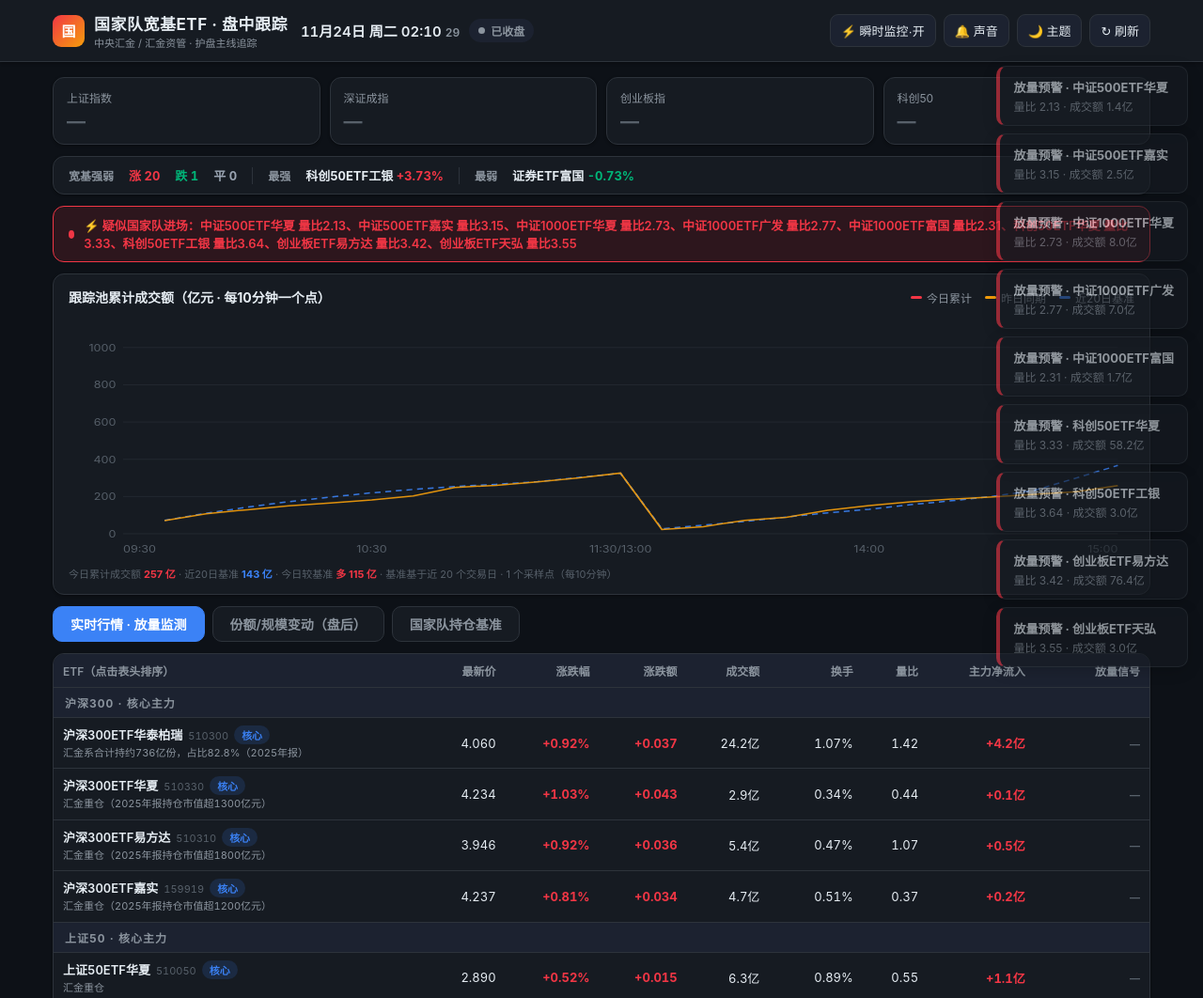
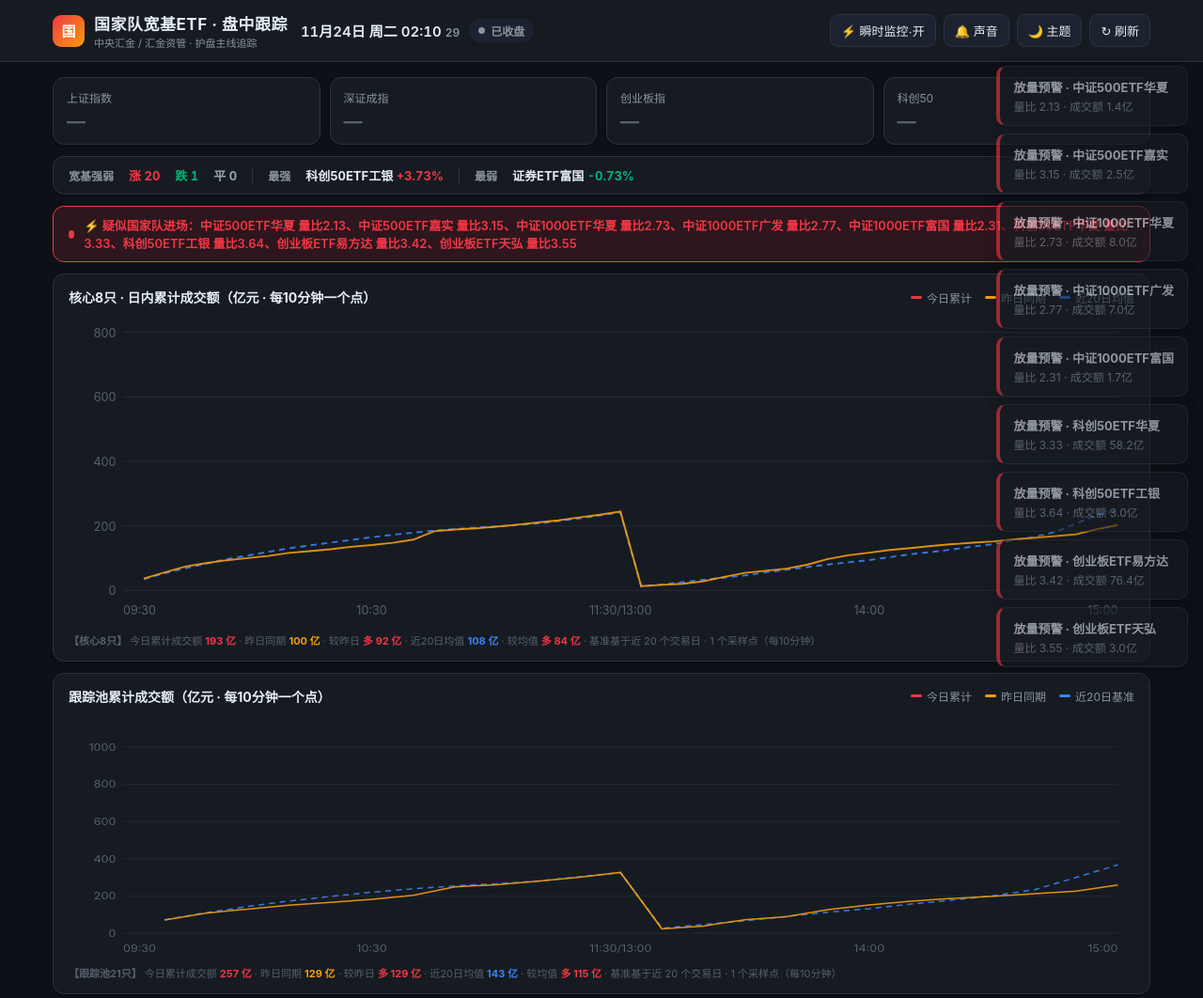
Before and after one commit to myra956-svg/gjd-etf-data, a plain HTML site: page frontend/index.html in a window 1280 px wide. Shown: the top 1062 px of the page at 94% size. Drawn offline with Linux system fonts and the light colour scheme.

Commit message:
feat: 新增核心8只日内累计成交额面板（今日vs昨日同期vs近20日均值），intraday.json points8/hist8 驱动

```diff
--- a/frontend/index.html
+++ b/frontend/index.html
@@ -261,6 +261,20 @@ footer .row{display:flex; justify-content:space-between; flex-wrap:wrap; gap:8px
   <!-- 累计成交额图（10分钟） -->
   <div class="trend-panel">
     <div class="trend-head">
+      <h3>核心8只 · 日内累计成交额（亿元 · 每10分钟一个点）</h3>
+      <div class="trend-legend">
+        <span class="lg"><span class="dot today"></span>今日累计</span>
+        <span class="lg"><span class="dot yest"></span>昨日同期</span>
+        <span class="lg"><span class="dot avg"></span>近20日均值</span>
+      </div>
+    </div>
+    <svg id="trendChart8" viewBox="0 0 900 260" preserveAspectRatio="none"></svg>
+    <div class="trend-note" id="trendNote8">加载中…</div>
+  </div>
+
+  <!-- 累计成交额图（10分钟） -->
+  <div class="trend-panel">
+    <div class="trend-head">
       <h3>跟踪池累计成交额（亿元 · 每10分钟一个点）</h3>
       <div class="trend-legend">
         <span class="lg"><span class="dot today"></span>今日累计</span>
@@ -456,6 +470,7 @@ const SPIKE_WATCH = ALL_ETFS.filter(e=>e.core).map(e=>e.secid); // 监控核心
 const state = {
   quotes:{}, idx:{}, flow:{}, avg:{}, scale:{}, gjdData:null,
   trend:{today:null, hist:{}},
+  trend8:{today:null, hist:{}},
   sortBy:null, sound:false, alerted:new Set(),
   spike:{on:true, last:{}, seen:new Set(), timer:null},
 };
@@ -531,6 +546,17 @@ async function loadAll(){
           histMap[d] = (id.hist[d]||[]).map(p => ({x: minuteIndex(p.t), y: p.v})).filter(p => !isNaN(p.x));
         }
         state.trend.hist = histMap;
+      }
+      // 核心8只曲线（后端 fetch_quotes.py CORE8 聚合）
+      if(id && Array.isArray(id.points8) && id.points8.length){
+        state.trend8.today = id.points8.map(p => ({x: minuteIndex(p.t), y: p.v})).filter(p => !isNaN(p.x));
+      }
+      if(id && id.hist8){
+        const hist8Map = {};
+        for(const d in id.hist8){
+          hist8Map[d] = (id.hist8[d]||[]).map(p => ({x: minuteIndex(p.t), y: p.v})).filter(p => !isNaN(p.x));
+        }
+        state.trend8.hist = hist8Map;
       }
     }
   }catch(e){ console.warn('intraday 加载失败', e); }
@@ -640,19 +666,20 @@ function cmpBy(key){
   };
 }
 
-/* 分钟成交额 SVG 折线图 */
-function renderTrend(){
-  const svg = $('#trendChart');
-  if(!state.trend.today || !state.trend.today.length){
-    $('#trendNote').textContent = '暂无累计成交额数据（盘中每10分钟更新）';
+/* 分钟成交额 SVG 折线图（通用：池子/核心8只共用） */
+function renderTrendInto(cfg){
+  const today = cfg.data.today, hist = cfg.data.hist;
+  const svg = $(cfg.svg), noteEl = $(cfg.note);
+  if(!today || !today.length){
+    noteEl.textContent = '暂无累计成交额数据（盘中每10分钟更新）';
     return;
   }
   const W=900, H=260, ML=46, MR=14, MT=14, MB=28;
   const plotW = W-ML-MR, plotH = H-MT-MB;
   const X0=0, X1=240;
   let ymax = 0;
-  for(const p of state.trend.today) ymax = Math.max(ymax, p.y);
-  for(const d in state.trend.hist) for(const p of state.trend.hist[d]) ymax = Math.max(ymax, p.y);
+  for(const p of today) ymax = Math.max(ymax, p.y);
+  for(const d in hist) for(const p of hist[d]) ymax = Math.max(ymax, p.y);
   ymax = Math.max(10, Math.ceil(ymax/100)*100 + 100);
   const X = x => ML + (x-X0)/(X1-X0)*plotW;
   const Y = y => MT + (1 - y/ymax)*plotH;
@@ -670,25 +697,25 @@ function renderTrend(){
   const xticks = [[0,'09:30'],[60,'10:30'],[120,'11:30/13:00'],[180,'14:00'],[240,'15:00']];
   const xlab = xticks.map(t=>`<text x="${X(t[0])}" y="${H-8}" font-size="10" fill="var(--txt3)" text-anchor="${t[0]===0?'start':(t[0]===240?'end':'middle')}">${t[1]}</text>`).join('');
 
-  const histDates = Object.keys(state.trend.hist).sort();
+  const histDates = Object.keys(hist).sort();
   let yestPath='', avgPath='', avgPts=[];
   if(histDates.length){
-    const yest = state.trend.hist[histDates[histDates.length-1]];
+    const yest = hist[histDates[histDates.length-1]];
     yestPath = path(yest);
     const avgMap = {};
-    for(const d of histDates){ for(const p of state.trend.hist[d]){ avgMap[p.x] = (avgMap[p.x]||[]).concat(p.y); } }
+    for(const d of histDates){ for(const p of hist[d]){ avgMap[p.x] = (avgMap[p.x]||[]).concat(p.y); } }
     avgPts = Object.keys(avgMap).map(x=>({x:+x, y: avgMap[x].reduce((a,b)=>a+b,0)/avgMap[x].length})).sort((a,b)=>a.x-b.x);
     avgPath = path(avgPts);
   }
-  const todayPath = path(state.trend.today);
+  const todayPath = path(today);
 
   svg.innerHTML = grid + ylab + xlab +
     `<path d="${avgPath}" fill="none" stroke="var(--line-avg)" stroke-width="1.5" stroke-dasharray="5,4" opacity="0.9"/>` +
     `<path d="${yestPath}" fill="none" stroke="var(--line-yest)" stroke-width="1.5" opacity="0.9"/>` +
     `<path d="${todayPath}" fill="none" stroke="var(--line-today)" stroke-width="2"/>`;
 
-  const todayLast = state.trend.today[state.trend.today.length-1];
-  let note = `今日累计成交额 <b style="color:var(--line-today)">${todayLast.y.toFixed(0)} 亿</b>`;
+  const todayLast = today[today.length-1];
+  let note = `<b>${cfg.title}</b> 今日累计成交额 <b style="color:var(--line-today)">${todayLast.y.toFixed(0)} 亿</b>`;
   if(histDates.length){
     // 近20日基准：取与今日最后一点同时点(最接近)的均值
     let baseY = null;
@@ -697,14 +724,31 @@ function renderTrend(){
       for(const p of avgPts){ if(Math.abs(p.x - todayLast.x) < Math.abs(best.x - todayLast.x)) best = p; }
       baseY = best.y;
     }
+    let yestY = null;
+    const yestPts = hist[histDates[histDates.length-1]] || [];
+    if(yestPts.length){
+      let best = yestPts[0];
+      for(const p of yestPts){ if(Math.abs(p.x - todayLast.x) < Math.abs(best.x - todayLast.x)) best = p; }
+      yestY = best.y;
+    }
+    if(yestY !== null){
+      const d = todayLast.y - yestY;
+      note += ` · 昨日同期 <b style="color:var(--line-yest)">${yestY.toFixed(0)} 亿</b>`;
+      note += ` · 较昨日 <b class="${d>0?'up':(d<0?'down':'flat')}">${d>0?'多':(d<0?'少':'持平')} ${Math.abs(d).toFixed(0)} 亿</b>`;
+    }
     if(baseY !== null){
       const d = todayLast.y - baseY;
-      note += ` · 近20日基准 <b style="color:var(--line-avg)">${baseY.toFixed(0)} 亿</b>`;
-      note += ` · 今日较基准 <b class="${d>0?'up':(d<0?'down':'flat')}">${d>0?'多':(d<0?'少':'持平')} ${Math.abs(d).toFixed(0)} 亿</b>`;
+      note += ` · 近20日均值 <b style="color:var(--line-avg)">${baseY.toFixed(0)} 亿</b>`;
+      note += ` · 较均值 <b class="${d>0?'up':(d<0?'down':'flat')}">${d>0?'多':(d<0?'少':'持平')} ${Math.abs(d).toFixed(0)} 亿</b>`;
     }
   }
-  note += ` · 基准基于近 ${histDates.length} 个交易日 · ${state.trend.today.length} 个采样点（每10分钟）`;
-  $('#trendNote').innerHTML = note;
+  note += ` · 基准基于近 ${histDates.length} 个交易日 · ${today.length} 个采样点（每10分钟）`;
+  noteEl.innerHTML = note;
+}
+
+function renderTrend(){
+  renderTrendInto({data:state.trend, svg:'#trendChart', note:'#trendNote', title:'【跟踪池21只】'});
+  renderTrendInto({data:state.trend8, svg:'#trendChart8', note:'#trendNote8', title:'【核心8只】'});
 }
 
 function renderScale(){
```
